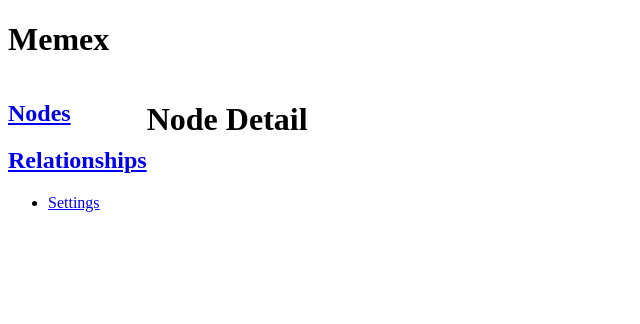
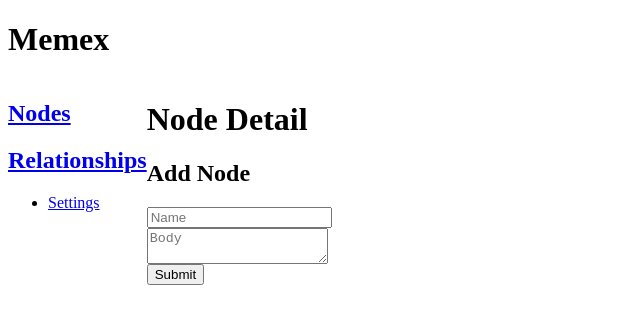
Before and after one commit to ryanstreur/memex, a React (Vite) app: page /nodes/1 in a window 1280 px wide. Shown: the top 324 px of the page, without its empty margins (0-640 px from the left). Built offline with nearby package versions, Linux system fonts and the light colour scheme.

Commit message:
refactor(node): move node files to component dir

```diff
--- a/src/Node.tsx
+++ b/src/components/Node.tsx
@@ -1,4 +1,4 @@
-import { INode } from "./model";
+import { INode } from "../model";
 
 type NodeProps = {
   node: INode;
--- a/src/NodeForm.tsx
+++ b/src/components/NodeForm.tsx
@@ -1,7 +1,7 @@
 import React from "react";
 import { useState } from "react";
 
-import { addOrUpdateNode } from "./persistence";
+import { addOrUpdateNode } from "../persistence";
 
 export const NodeForm = () => {
   const [name, setTitle] = useState("");
@@ -27,8 +27,7 @@ export const NodeForm = () => {
           placeholder="Name"
           onChange={(e) => setTitle(e.target.value)}
         />
-        <input
-          type="text"
+        <textarea
           name="body"
           value={body}
           placeholder="Body"
--- a/src/routes/NodeDetail.tsx
+++ b/src/routes/NodeDetail.tsx
@@ -1,3 +1,10 @@
+import { NodeForm } from "../components/NodeForm";
+
 export default function NodeDetail() {
-  return <h1>Node Detail</h1>;
+  return (
+    <>
+      <h1>Node Detail</h1>
+      <NodeForm />
+    </>
+  );
 }
```
